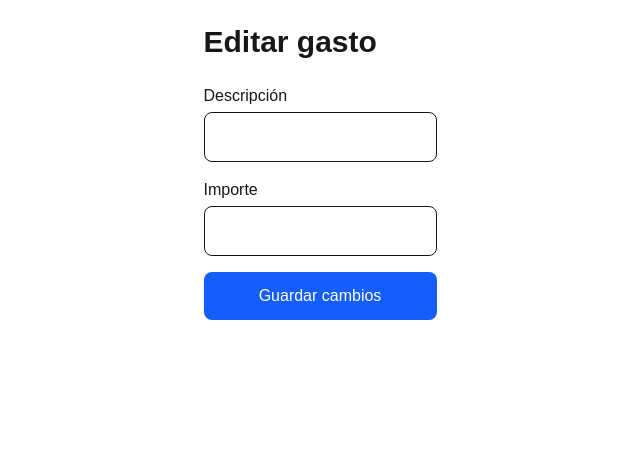
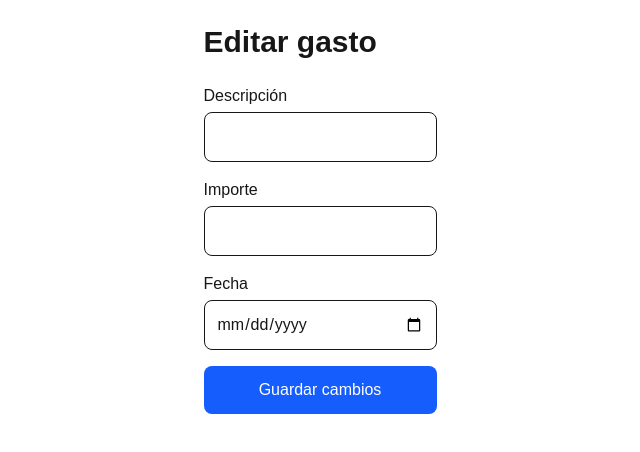
Before and after one commit to romansanchez1994/fin360, a Next.js app: page /expenses/1/edit in a window 1280 px wide. Shown: the top 452 px of the page, without its empty margins (320-960 px from the left). Built offline with nearby package versions, Linux system fonts and the light colour scheme; no server answers; the database is empty.

Commit message:
Add date input field to expense edit page

```diff
--- a/app/expenses/[id]/edit/page.tsx
+++ b/app/expenses/[id]/edit/page.tsx
@@ -58,7 +58,18 @@ export default async function EditExpensePage({
                 className="w-full border rounded-lg p-3"
             />
         </div>
+        <div>
+          <label className="block mb-1">
+              Fecha
+          </label>
 
+          <input
+              name="date"
+              type="date"
+              defaultValue={expense?.date}
+              className="w-full border rounded-lg p-3"
+          />
+        </div>
         <button
             type="submit"
             className="w-full bg-blue-600 text-white p-3 rounded-lg"
```
